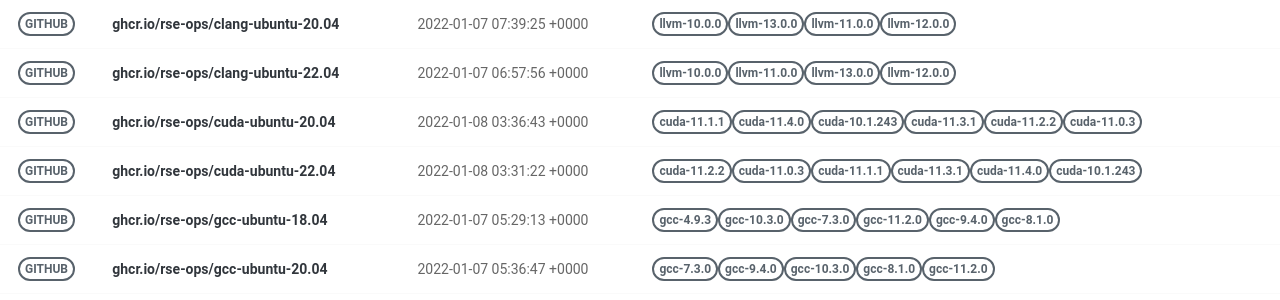
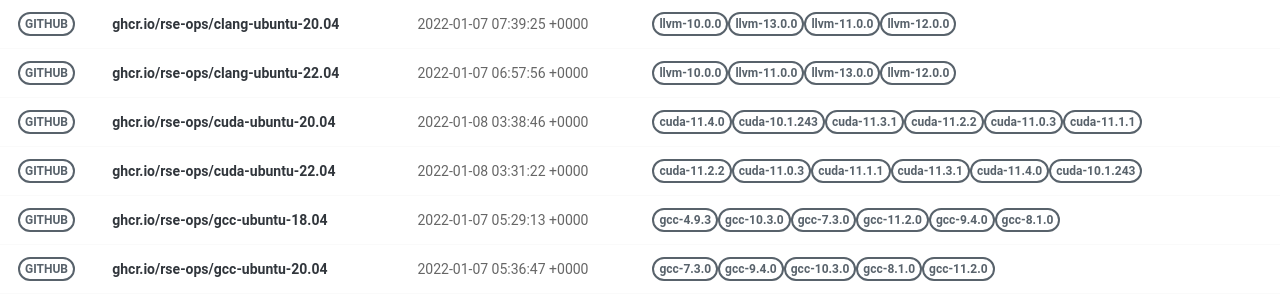
Before and after one commit to rse-ops/docker-images, a Jekyll site: the page built from pages/index.md, in a window 1280 px wide. Shown: the part 179-479 px from the top of the page. Built offline with Jekyll 4.4.1, drawn with Linux system fonts in a browser that asks for light colours; nearby versions of some CDN libraries.

Commit message:
Automated push to update library 2022-01-08

```diff
--- a/_library/ghcr.io-rse-ops-cuda-ubuntu-20.04.md
+++ b/_library/ghcr.io-rse-ops-cuda-ubuntu-20.04.md
@@ -1,14 +1,11 @@
 ---
 layout: container
 name: ghcr.io/rse-ops/cuda-ubuntu-20.04
-updated_at: 2022-01-08 03:36:43.538483
+updated_at: 2022-01-08 03:38:46.503876
 
 
 container_url: https://github.com/orgs/rse-ops/packages/container/package/cuda-ubuntu-20.04
 versions:
- - tag: cuda-11.1.1
-   dockerfile: https://github.com/rse-ops/docker-images/blob/main/ubuntu/cuda/Dockerfile
-   manifest: https://crane.ggcr.dev/manifest/ghcr.io/rse-ops/cuda-ubuntu-20.04:cuda-11.1.1
  - tag: cuda-11.4.0
    dockerfile: https://github.com/rse-ops/docker-images/blob/main/ubuntu/cuda/Dockerfile
    manifest: https://crane.ggcr.dev/manifest/ghcr.io/rse-ops/cuda-ubuntu-20.04:cuda-11.4.0
```
Also changed, not shown: other parts of _library/ghcr.io-rse-ops-cuda-ubuntu-20.04.md (+3 -0 lines).
